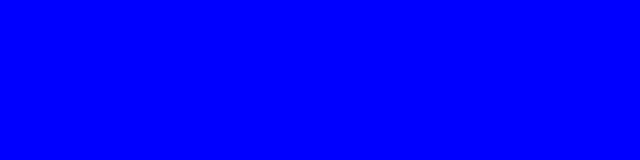
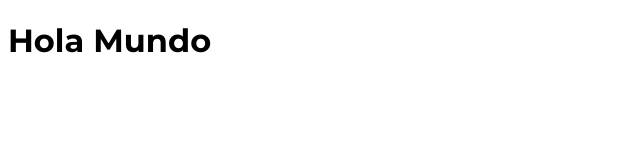
Before and after one commit to ValenciaTatiana/Festival-de-Musica, a website: page index.html in a window 1280 px wide. Shown: the whole page, without its empty margins (0-640 px from the left). Drawn offline with Linux system fonts and the light colour scheme.

Commit message:
Creating a folder where some files will be saved, for the moment only the variable file that we will use in our main file

```diff
--- a/index.html
+++ b/index.html
@@ -4,9 +4,12 @@
     <meta charset="UTF-8">
     <meta name="viewport" content="width=device-width, initial-scale=1.0">
     <title>Music Festival</title>
+    <link rel="preconnect" href="https://fonts.googleapis.com">
+    <link rel="preconnect" href="https://fonts.gstatic.com" crossorigin>
+    <link href="https://fonts.googleapis.com/css2?family=Fredoka:wght@300..700& family=Montserrat:ital,wght@0,100..900;1,100..900&display=swap" rel="stylesheet">
     <link rel="stylesheet" href="dist/css/app.css">
 </head>
 <body>
-
+    <h1>Hola Mundo</h1>
 </body>
 </html>
--- a/src/scss/app.scss
+++ b/src/scss/app.scss
@@ -1,3 +1,8 @@
-html {
-    background-color: blue;
+@use 'base/variables' as v; // Asi enlazamos otros archivos, con el archivo pricipal
+
+body {
+    // Con la v hacemos referecia de que estamos accediendo al archivo de las variables y estamos utilizando lo que allí se contiene.
+    font-family: v.$main_font;
+    font-optical-sizing: auto;
+    font-style: normal;
 }
--- /dev/null
+++ b/src/scss/base/_variables.scss
@@ -0,0 +1,2 @@
+// Sass variables
+$main_font : "Montserrat", sans-serif;
```
Also changed, not shown: dist/css/app.css, 1 other file.
